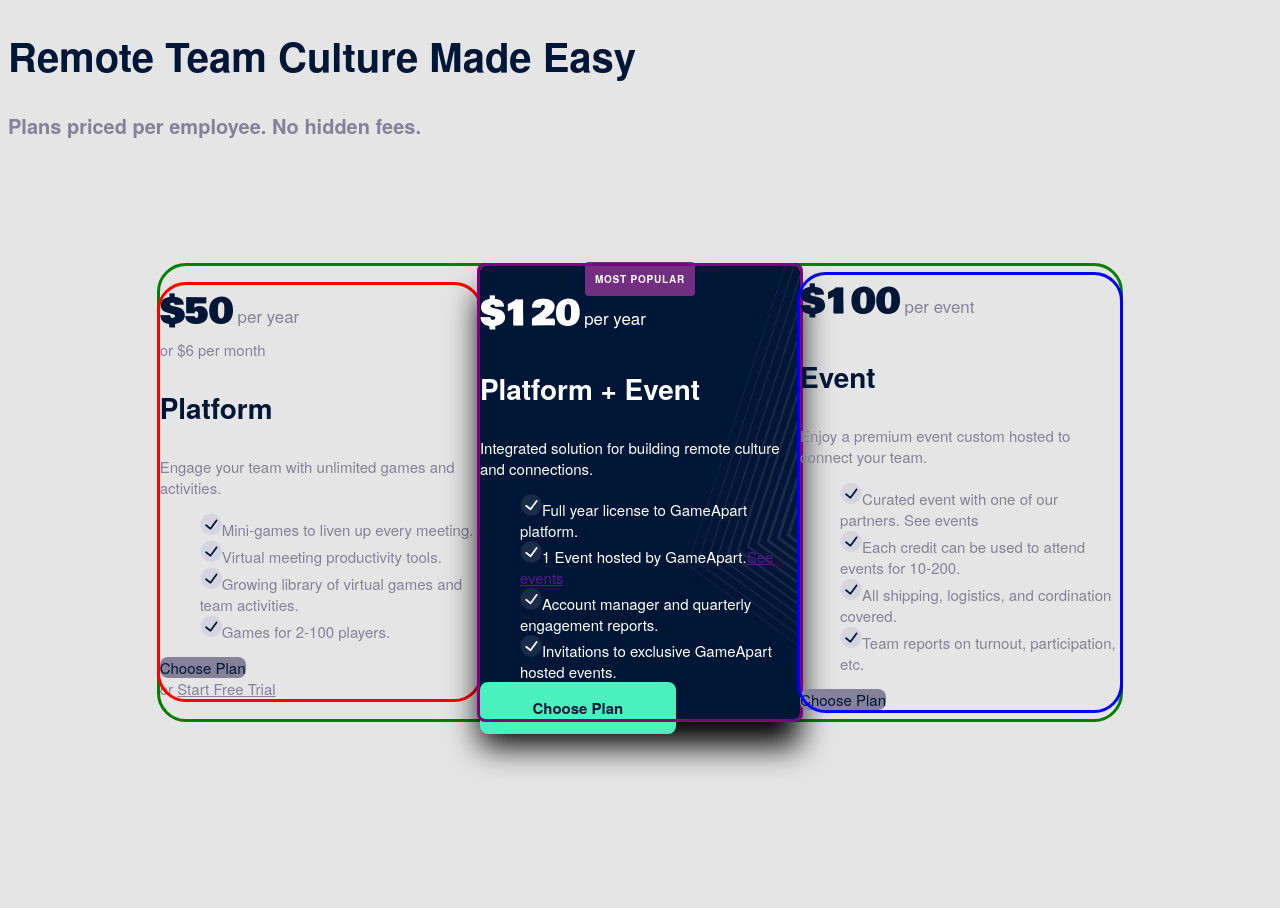
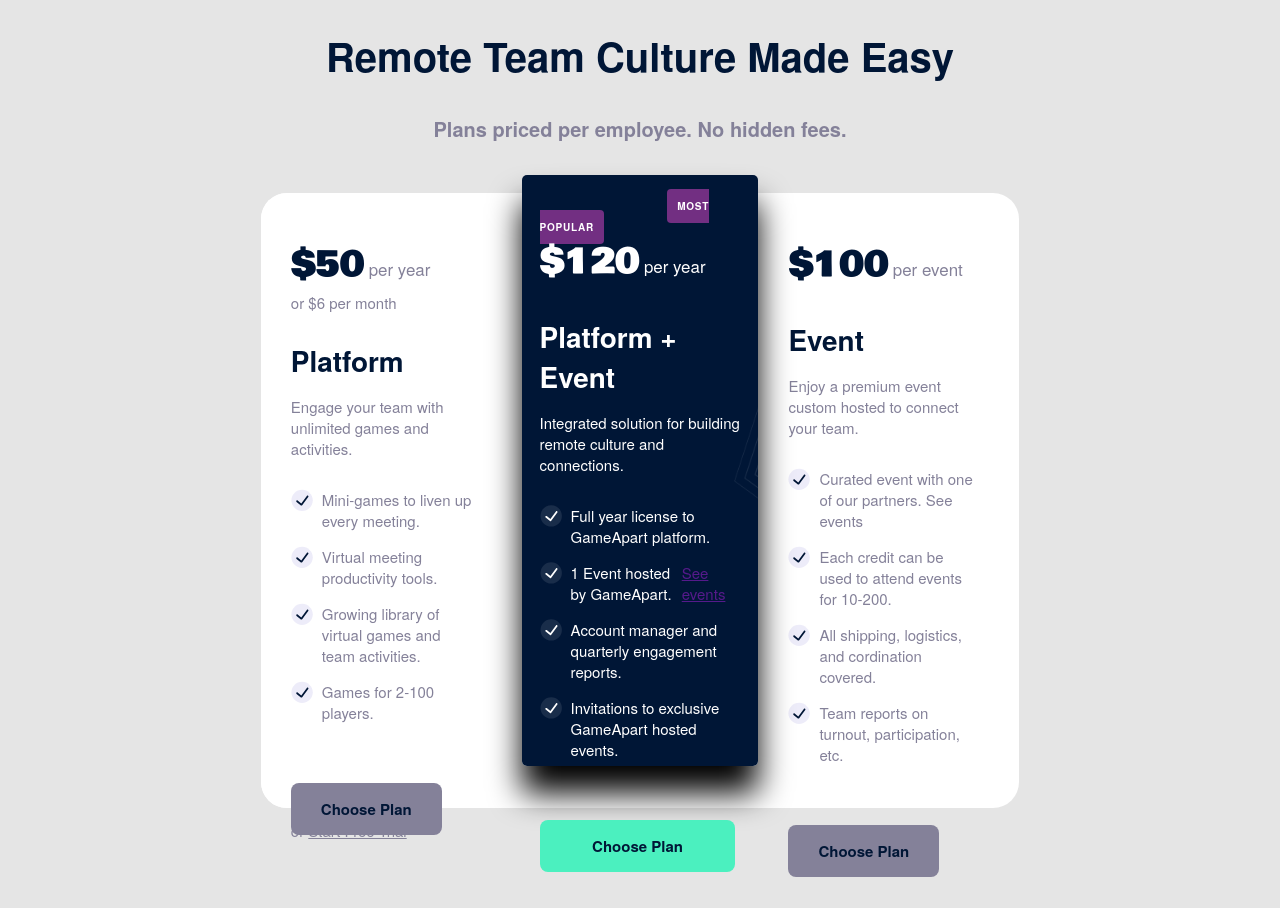
Before and after one commit to bitsofprocess/refactored_pricing, a plain HTML site: page index.html in a window 1280 px wide. After the commit the page ends 877 px from the top, so only its background shows below. Drawn offline with Linux system fonts and the light colour scheme; a web font is replaced by a local one.

Commit message:
spacing added

```diff
--- a/style.css
+++ b/style.css
@@ -13,45 +13,64 @@ body {
     background-color: var(--ltgray);
     font-family: 'HelveticaNeue', sans-serif;
 }
+.header {
+    text-align: center;
+}
 h1 {
     color: var(--dkblue);
     font-size: 40px;
     font-weight: 900;
+    margin-bottom: 2rem;
 }
 h2 {
     color: var(--dkgray);
     font-size: 20px;
 }
 .pricing-table {
-    outline: .25rem solid green;
+    background-color: var(--white);
+    /* outline: .25rem solid green; */
     display: flex;
+    position: relative;
     z-index: -1;
-    margin: 10% 12% 15%;
+    margin: 4% 20%;
     border-radius: 26px;
+    /* max-width: 62rem;
+    max-height: 39rem; */
 }
 .pricing-table > * {
     flex: 1;
 }
 .platform-card {
-    outline: .25rem solid red;
+    background-color: var(--white);
+    /* outline: .25rem solid red; */
     display: flex;
     z-index: 1;
     margin: auto;
     border-radius: 26px;
+    padding: 3rem 2rem 0rem;
+    /* position: relative; */
+    align-self: stretch;
+    height: 38rem;
+    width: 20rem;
 }
 .popular-card {
-    outline: .25rem solid purple;
+    /* outline: .25rem solid purple; */
     display: flex;
     z-index: 1;
     margin: auto;
+    height: 38rem;
+    width: 20rem;
+    padding: 1.2rem;
 }
 .event-card {
-    outline: .25rem solid blue;
+    border-radius: 26px;
+    /* position: relative; */
+    padding: 3rem 2rem 0rem;
+    height: 38rem;
+    width: 20rem;
     display: flex;
     z-index: 1;
-    margin: auto;
 }
-
 
 /* .content {
     outline: .05rem solid purple;
@@ -73,31 +92,45 @@ h2 {
     color: var(--dkblue);
     font-size: 1.86rem;
     font-weight: 900;
+    margin-bottom: 0rem;
 }
 .details {
     color: var(--dkgray);
     font-weight: 500;
+    margin-bottom: 2rem;
 }
 .features ul {
     color: var(--dkgray);
     font-weight: 500;
     list-style: none;
     list-style-position: outside;
+    padding-left: 0rem;
+    margin-bottom: 5rem;
 }
 .features li {
     font-weight: 500;
+    margin: 1rem;
+    display: flex;
+    margin-left: 0rem;
 }
 .features li::before {
     content: url('images/gray-dark-check.svg');
+    padding: 0rem 0.6rem 0rem 0rem;
 }
 .features .white li::before {
     content: url('images/white-check-darkbg.svg');
 }
-.btn {
+.features .btn {
     background-color: var(--dkgray);
     color: var(--dkblue);
+    font-weight: 700;
     text-decoration: none;
     border-radius: 8px;
+    width: 25rem;
+    height: 1.6rem;
+    padding: 1rem 2rem;
+    position: relative;
+    align-self: center;
 }
 .trial {
     color: var(--dkgray);
@@ -115,12 +148,17 @@ h2 {
     background-size: cover;
     border-radius: 5px;
     box-shadow: 0px 27px 32px 0px;
+    position: relative;
+    top: -2rem;
+    z-index: 2;
+    max-width: 22rem;
+    max-height: 37rem;
 }
 .popular-tag {
     font-size: 0.67rem;
     width: 8.6rem;
     height: 2rem;
-    margin-left: 7rem;
+    margin-left: 8.5rem;
     background: var(--purple);
     color: var(--white);
     border-radius: 4px;
@@ -139,6 +177,3 @@ h2 {
     font-weight: 700;
     text-decoration: none;
 }
-.event-card {
-    border-radius: 26px;
-}
```
